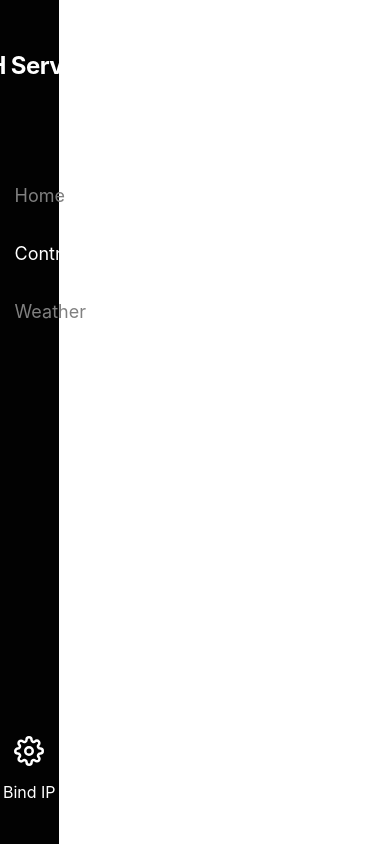
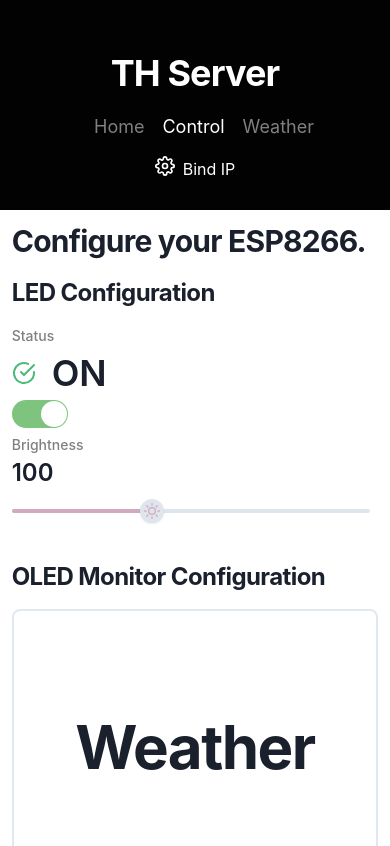
Before and after one commit to TranceDream/th-server, a Next.js app in the folder frontend/: page /control in a window 390 px wide. Shown: the top 846 px of the page. Built offline with nearby package versions, Linux system fonts and the light colour scheme.

Commit message:
feat(frontend):添加了响应式支持

```diff
--- a/frontend/components/OledCard.jsx
+++ b/frontend/components/OledCard.jsx
@@ -5,11 +5,12 @@ export default function OledCard(props) {
 	return (
 		<Link onClick={props.onClick}>
 			<AspectRatio ratio={4 / 3}>
-				<Flex
-					overflow='hidden'
-					borderRadius='lg'
-					borderWidth={2}>
-					<Image src={props.image} alt={props.alt} />
+				<Flex overflow='hidden' borderRadius='lg' borderWidth={2}>
+					<Image h='inherit' w='inherit'
+						src={props.image}
+						alt={props.alt}
+						fit='contain'
+					/>
 				</Flex>
 			</AspectRatio>
 		</Link>
--- a/frontend/components/Sidebar.jsx
+++ b/frontend/components/Sidebar.jsx
@@ -39,22 +39,39 @@ function Sidebar() {
 	let router = useRouter()
 	let page = getCurrentPage(router.pathname)
 	return (
-		<Flex flexDir='column' justifyContent='space-between' h='100vh'>
+		<Flex
+			flexDir='column'
+			justifyContent='space-between'
+			h={[null, null, '100vh']}>
 			<Flex flexDir='column' as='nav'>
 				<Heading
 					mt={50}
-					mb={100}
-					fontSize='2xl'
+					mb={[15, 25, 100]}
+					textAlign='center'
+					fontSize={['4xl', '4xl', 'lg', '2xl', '2xl']}
 					alignSelf='center'
 					letterSpacing='tight'>
 					TH Server
 				</Heading>
 				<Flex
-					flexDir='column'
-					align='flex-start'
+					flexDir={['row', 'row', 'column', 'column', 'column']}
+					align={[
+						'center',
+						'center',
+						'center',
+						'flex-start',
+						'flex-start',
+					]}
 					justifyContent='center'>
 					<Flex className='sidebar-items'>
 						<Link
+							display={[
+								'center',
+								'center',
+								'center',
+								'flex-start',
+								'flex-start',
+							]}
 							href={
 								'/' +
 								(router.query.ip == undefined
@@ -62,6 +79,13 @@ function Sidebar() {
 									: '?ip=' + router.query.ip)
 							}>
 							<Icon
+								display={[
+									'none',
+									'none',
+									'flex',
+									'flex',
+									'flex',
+								]}
 								as={FiHome}
 								fontSize='2xl'
 								className={page == 0 ? 'active-icon' : ''}
@@ -75,13 +99,28 @@ function Sidebar() {
 									: '?ip=' + router.query.ip)
 							}
 							_hover={{ textDecor: 'none' }}>
-							<Text className={page == 0 ? 'active' : ''}>
+							<Text
+								display={[
+									'flex',
+									'flex',
+									'none',
+									'flex',
+									'flex',
+								]}
+								className={page == 0 ? 'active' : ''}>
 								Home
 							</Text>
 						</Link>
 					</Flex>
 					<Flex className='sidebar-items'>
 						<Link
+							display={[
+								'center',
+								'center',
+								'center',
+								'flex-start',
+								'flex-start',
+							]}
 							href={
 								'/control' +
 								(router.query.ip == undefined
@@ -89,6 +128,13 @@ function Sidebar() {
 									: '?ip=' + router.query.ip)
 							}>
 							<Icon
+								display={[
+									'none',
+									'none',
+									'flex',
+									'flex',
+									'flex',
+								]}
 								as={FiSliders}
 								fontSize='2xl'
 								className={page == 1 ? 'active-icon' : ''}
@@ -102,13 +148,28 @@ function Sidebar() {
 									: '?ip=' + router.query.ip)
 							}
 							_hover={{ textDecor: 'none' }}>
-							<Text className={page == 1 ? 'active' : ''}>
+							<Text
+								display={[
+									'flex',
+									'flex',
+									'none',
+									'flex',
+									'flex',
+								]}
+								className={page == 1 ? 'active' : ''}>
 								Control
 							</Text>
 						</Link>
 					</Flex>
 					<Flex className='sidebar-items'>
 						<Link
+							display={[
+								'center',
+								'center',
+								'center',
+								'flex-start',
+								'flex-start',
+							]}
 							href={
 								'/weather' +
 								(router.query.ip == undefined
@@ -116,6 +177,13 @@ function Sidebar() {
 									: '?ip=' + router.query.ip)
 							}>
 							<Icon
+								display={[
+									'none',
+									'none',
+									'flex',
+									'flex',
+									'flex',
+								]}
 								as={FiCloud}
 								fontSize='2xl'
 								className={page == 2 ? 'active-icon' : ''}
@@ -129,7 +197,15 @@ function Sidebar() {
 									: '?ip=' + router.query.ip)
 							}
 							_hover={{ textDecor: 'none' }}>
-							<Text className={page == 2 ? 'active' : ''}>
+							<Text
+								display={[
+									'flex',
+									'flex',
+									'none',
+									'flex',
+									'flex',
+								]}
+								className={page == 2 ? 'active' : ''}>
 								Weather
 							</Text>
 						</Link>
@@ -137,17 +213,28 @@ function Sidebar() {
 				</Flex>
 			</Flex>
 
-			<Flex flexDir='column' alignItems='center' mb={10} mt={5}>
+			<Flex
+				flexDir={['row', 'row', 'column', 'column', 'column']}
+				justifyContent='center'
+				alignItems='center'
+				mb={[5, 5, 10, 10, 10]}
+				mt={[2, 5, 5, 5, 5]}>
 				<Link>
 					<Icon
+						mr={[1, 1, 0, 0, 0]}
 						as={FiSettings}
 						onClick={onOpen}
 						my={2}
-						fontSize='3xl'
+						fontSize={['xl', 'xl', '2xl', '3xl', '3xl']}
 					/>
 				</Link>
 				<Link>
-					<Text textAlign='center'>Bind IP</Text>
+					<Text
+						onClick={onOpen}
+						ml={[1, 1, 0, 0, 0]}
+						textAlign='center'>
+						Bind IP
+					</Text>
 				</Link>
 			</Flex>
 
--- a/frontend/components/layout.jsx
+++ b/frontend/components/layout.jsx
@@ -4,10 +4,14 @@ import Sidebar from '../components/Sidebar'
 
 export default function Layout({ children }) {
 	return (
-		<Flex h='100vh' flexDir={['column', 'row', 'row']} overflow='hidden' maxW='2000px'>
+		<Flex
+			h={[null, null, '100vh']}
+			flexDir={['column', 'column', 'row', 'row', 'row']}
+			overflow='hidden'
+			maxW='2000px'>
 			{/* Column 1*/}
 			<Flex
-				w={'100%', '25%', '15%'}
+				w={['100%', '100%', '10%', '15%', '15%']}
 				flexDir='column'
 				align='center'
 				backgroundColor='#020202'
@@ -17,7 +21,8 @@ export default function Layout({ children }) {
 
 			{/* Column 2*/}
 			<Flex
-				w='85%'
+				w={['100%', '100%', '95%', '85%', '85%']}
+				minW={[null, null, '300px', '300px', '400px']}
 				p='3%'
 				flexDir='column'
 				overflow='auto'
--- a/frontend/pages/control.jsx
+++ b/frontend/pages/control.jsx
@@ -128,11 +128,11 @@ export default function ControlPanel() {
 			<Heading fontWeight='bold' mb={4} letterSpacing='tight'>
 				Configure your ESP8266.
 			</Heading>
-			<Flex flexDir='column' pr={2} mt={8}>
+			<Flex flexDir='column' pr={2} mt={[0, 0, 8, 8, 8]}>
 				<Heading as='h2' size='lg' letterSpacing='tight'>
 					LED Configuration
 				</Heading>
-				<StatGroup mt={4}>
+				<Flex flexDir={['column', 'column', 'row', 'row', 'row']} mt={4}>
 					<Stat>
 						<StatLabel fontSize='sm' color='gray'>
 							Status
@@ -206,13 +206,13 @@ export default function ControlPanel() {
 							</SliderThumb>
 						</Slider>
 					</Stat>
-				</StatGroup>
+				</Flex>
 			</Flex>
 			<Flex flexDir='column' mt={8}>
 				<Heading as='h2' size='lg' letterSpacing='tight'>
 					OLED Monitor Configuration
 				</Heading>
-				<SimpleGrid columns={3} spacing={10} mt={4}>
+				<SimpleGrid columns={[1, 2, 3, 4, 4]} spacing={10} mt={4}>
 					<Link
 						onClick={() => {
 							setPic(0, ip)
@@ -223,7 +223,7 @@ export default function ControlPanel() {
 								borderRadius='lg'
 								borderWidth={2}>
 								<Text
-									fontSize='4xl'
+									fontSize={['6xl', '5xl', '4xl', '4xl', '4xl']}
 									fontWeight='bold'
 									letterSpacing='tight'>
 									Weather
--- a/frontend/styles/globals.css
+++ b/frontend/styles/globals.css
@@ -28,6 +28,12 @@ a {
 	font-size: large;
 }
 
+@media only screen and (max-width: 767px) {
+	.sidebar-items {
+		margin-bottom: 0 !important;
+	}
+}
+
 .sidebar-items p {
 	margin-left: 1em;
 }
```
Also changed, not shown: frontend/pages/index.jsx (+4 -4 lines), frontend/pages/weather.jsx (+9 -4 lines).
